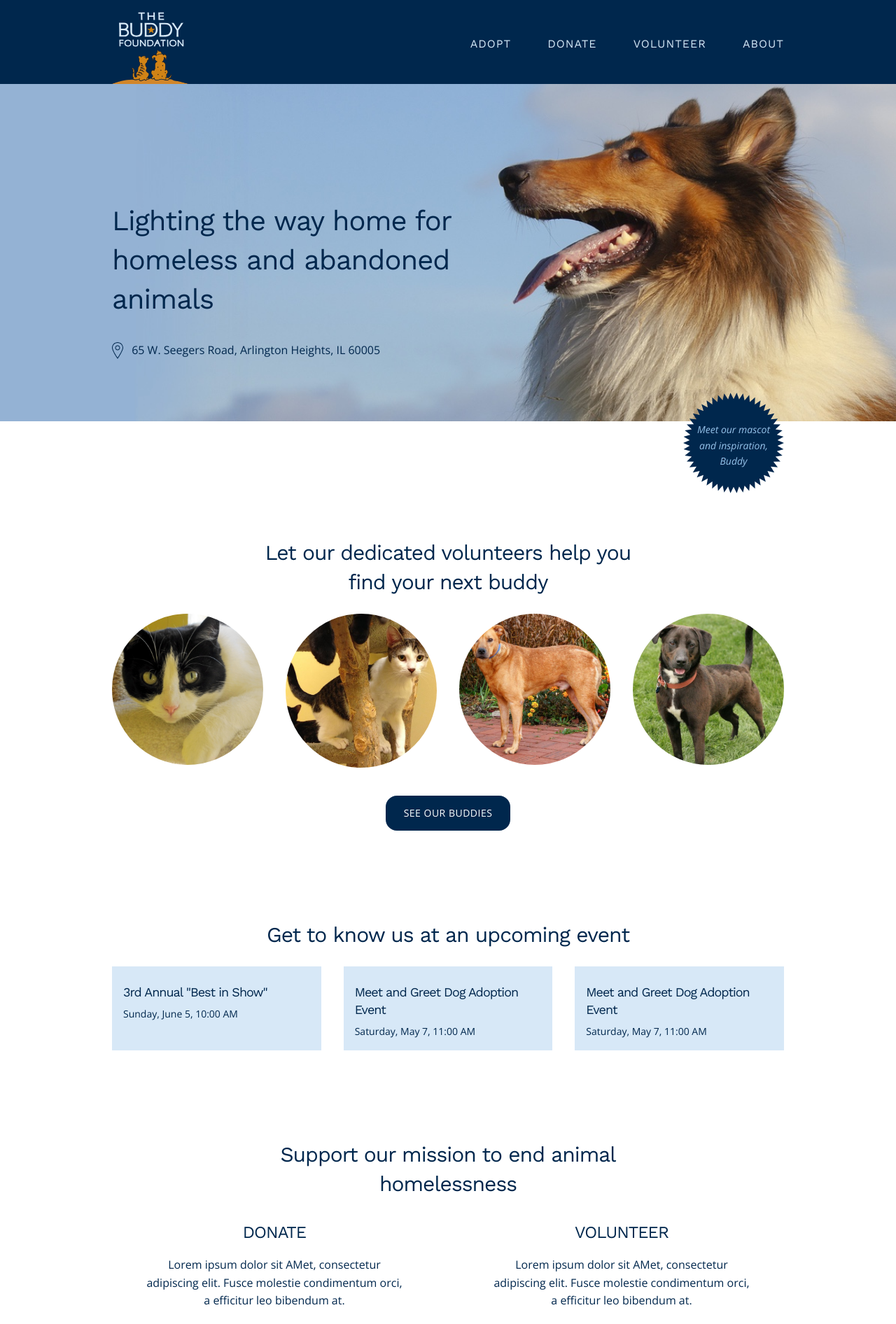
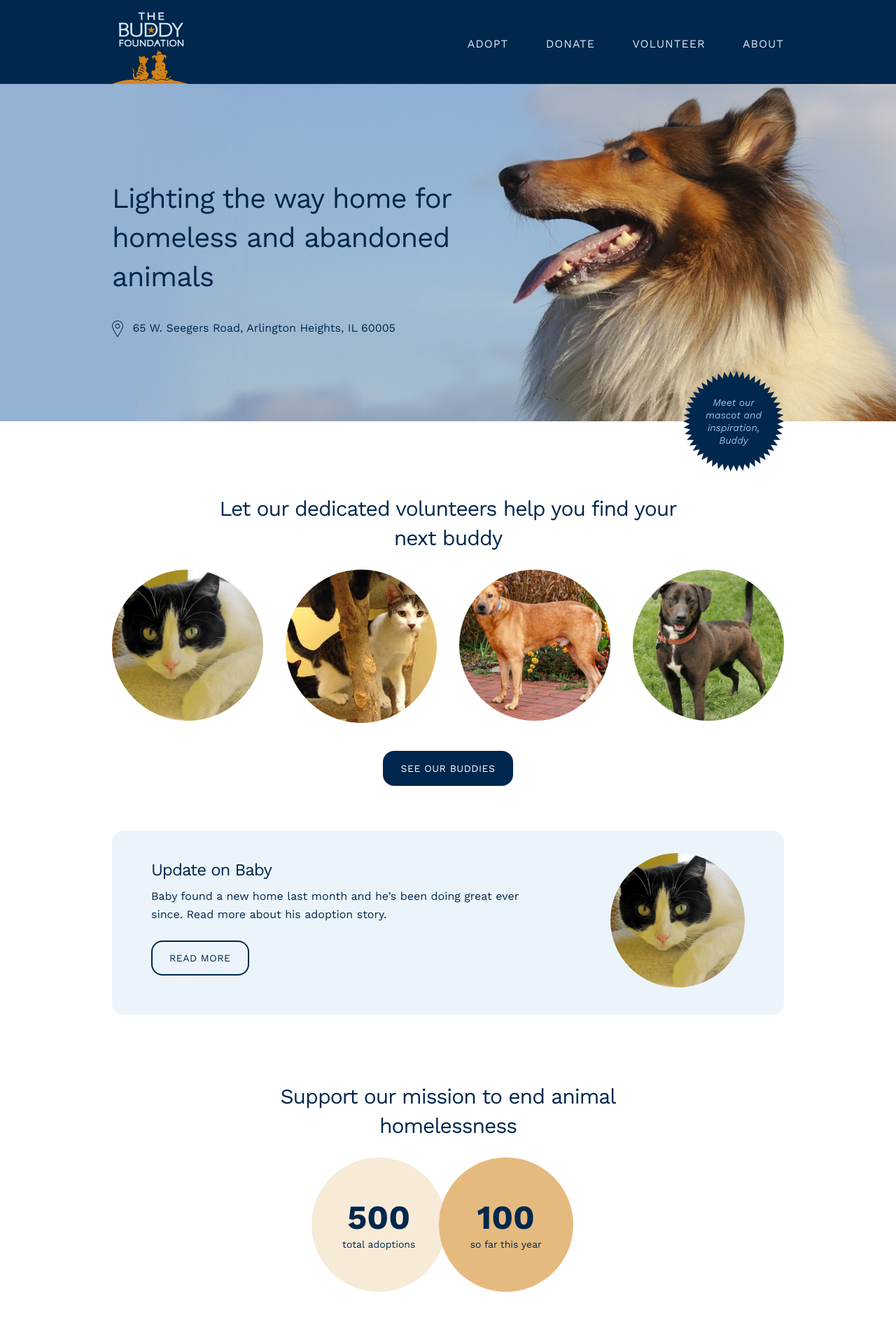
Before and after one commit to brodieaustin/buddyfoundation, a Jekyll site: the page built from index.html, in a window 1280 px wide. Shown: the top 1892 px of the page at 70% size. Built offline with Jekyll 4.4.1, drawn with Linux system fonts in a browser that asks for light colours; some of the changed text lies outside the part shown.

```diff
--- a/_layouts/base.html
+++ b/_layouts/base.html
@@ -7,7 +7,7 @@
   <meta name="description" content="">
   <meta name="viewport" content="width=device-width, initial-scale=1">
   <meta name="theme-color" content="#fff">
-  <link href='https://fonts.googleapis.com/css?family=Work+Sans:400|Open+Sans:300,400,400italic' rel='stylesheet' type='text/css'>
+  <link href='https://fonts.googleapis.com/css?family=Work+Sans:300,400,400italic,500,700' rel='stylesheet' type='text/css'>
   <link href="{{ site.baseurl }}/assets/css/styles.css" rel="stylesheet">
 </head>
 <body>
--- a/_scss/_page.scss
+++ b/_scss/_page.scss
@@ -4,7 +4,7 @@
     background: $secondary-color;
 
     h1{
-      text-transform: uppercase;
+      font-weight: 500;
     }
 
     p{
--- a/_scss/_settings.scss
+++ b/_scss/_settings.scss
@@ -8,7 +8,7 @@ $light-blue: #EBF4FB;
 $medium-blue: #d7e8f7;
 $dark-blue: #00274d;
 $light-orange: #F7EAD7;
-$medium-organge: #E5BA7F;
+$medium-orange: #E5BA7F;
 $dark-orange: #d18316;
 
 $primary-color:  $dark-blue;
@@ -19,8 +19,8 @@ $link-color: $primary-color;
 $font-color: $black;;
 
 //fonts
-$base-font-family: 'Open Sans', sans-serif;
-$secondary-font-family: 'Work Sans', sans-serif;
+$base-font-family: 'Work Sans', sans-serif;
+$secondary-font-family: $base-font-family;
 
 //layout
 $max-width: 1024px !default;
--- a/_scss/styles.scss
+++ b/_scss/styles.scss
@@ -17,3 +17,4 @@
 @import 'pager';
 @import 'share';
 @import 'gallery';
+@import 'stats';
--- a/index.html
+++ b/index.html
@@ -52,6 +52,65 @@ layout: base
       </li>
     </ul>
     <a href="{{ site.baseurl }}/adopt/" class="button solid">See our buddies</a>
+
+    <div class="callout featured-buddy">
+      <figure class="callout-container">
+        <div class="callout-image">
+          <img src="{{ site.baseurl }}/assets/img/buddies/baby.jpg" alt="A buddy">
+        </div>
+        <figcaption>
+          <h3>Update on Baby</h3>
+          <p>Baby found a new home last month and he’s been doing great ever since. Read more about his adoption story.</p>
+          <a href="{{ site.baseurl }}/adopt/stories/baby" class="button">Read more</a>
+        </figcaption>
+      </figure>
+    </div>
+  </div>
+</section>
+
+<section class="support">
+  <div class="container">
+    <h2>Support our mission to end animal homelessness</h2>
+
+    <ul class="stats">
+      <li class="stat total-adoptions">
+        <span class="stats-value">500</span>
+        <span class="stats-label">total adoptions</span>
+      </li>
+      <li class="stat year-adoptions">
+        <span class="stats-value">100</span>
+        <span class="stats-label">so far this year</span>
+      </li>
+    </ul>
+    <div class="row">
+      <div class="six columns">
+        <div class="support-text">
+          <h3>Donate</h3>
+          <p>Lorem ipsum dolor sit AMet, consectetur adipiscing elit. Fusce molestie condimentum orci, a efficitur leo bibendum at.</p>
+          <a href="#" class="button">Learn how</a>
+        </div>
+      </div>
+      <div class="six columns">
+        <div class="support-text">
+          <h3>Volunteer</h3>
+          <p>Lorem ipsum dolor sit AMet, consectetur adipiscing elit. Fusce molestie condimentum orci, a efficitur leo bibendum at.</p>
+          <a href="#" class="button">Learn how</a>
+        </div>
+      </div>
+    </div>
+    <div class="callout donation-drive">
+      <figure class="callout-container">
+        <div class="callout-image">
+          <img src="{{ site.baseurl }}/assets/img/star-icon.png" alt="A buddy">
+          <span class="donation-drive-amount"><span class="donation-drive-value">$400</span> goal</span>
+        </div>
+        <figcaption>
+          <h3>Thanksgiving Fundraising Drive</h3>
+          <p>Give someone a chance at a home for Thanksgiving.</p>
+          <a href="#" class="button">Donate now</a>
+        </figcaption>
+      </figure>
+    </div>
   </div>
 </section>
 
@@ -81,28 +140,6 @@ layout: base
   </div>
 </section>
 
-<section class="help">
-  <div class="container">
-    <h2>Support our mission to end animal homelessness</h2>
-    <div class="row">
-      <div class="six columns">
-        <div class="help-text">
-          <h3>Donate</h3>
-          <p>Lorem ipsum dolor sit AMet, consectetur adipiscing elit. Fusce molestie condimentum orci, a efficitur leo bibendum at.</p>
-          <a href="#" class="button">Learn how</a>
-        </div>
-      </div>
-      <div class="six columns">
-        <div class="help-text">
-          <h3>Volunteer</h3>
-          <p>Lorem ipsum dolor sit AMet, consectetur adipiscing elit. Fusce molestie condimentum orci, a efficitur leo bibendum at.</p>
-          <a href="#" class="button">Learn how</a>
-        </div>
-      </div>
-    </div>
-  </div>
-</section>
-
 <section class="building">
   <div class="container">
     <h2>See inside our volunteer-run shelter</h2>
```
Also changed, not shown: _scss/_homepage.scss (+79 -6 lines), _scss/_stats.scss (added, +38 -0 lines), assets/css/styles.css, assets/img/star-icon.png (added).
